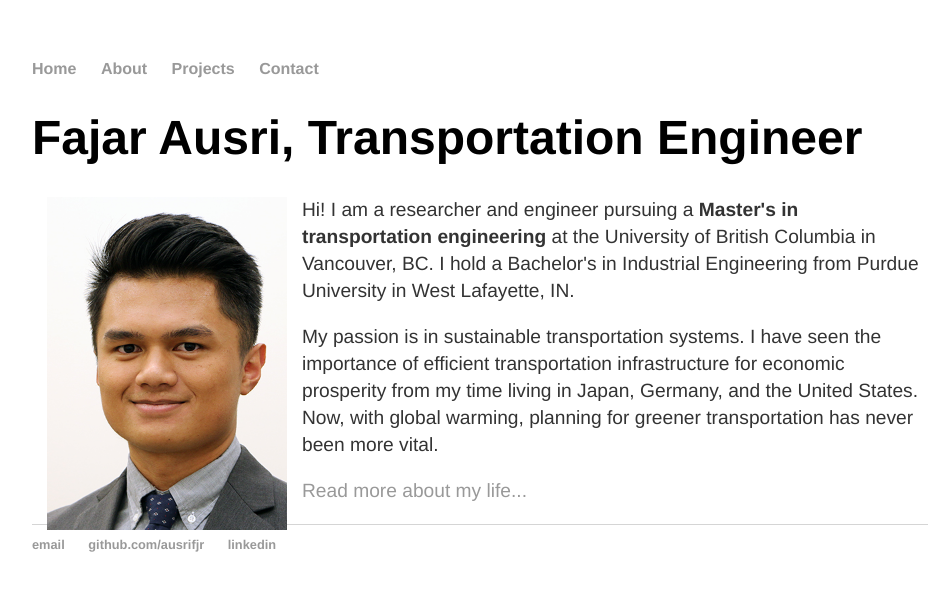
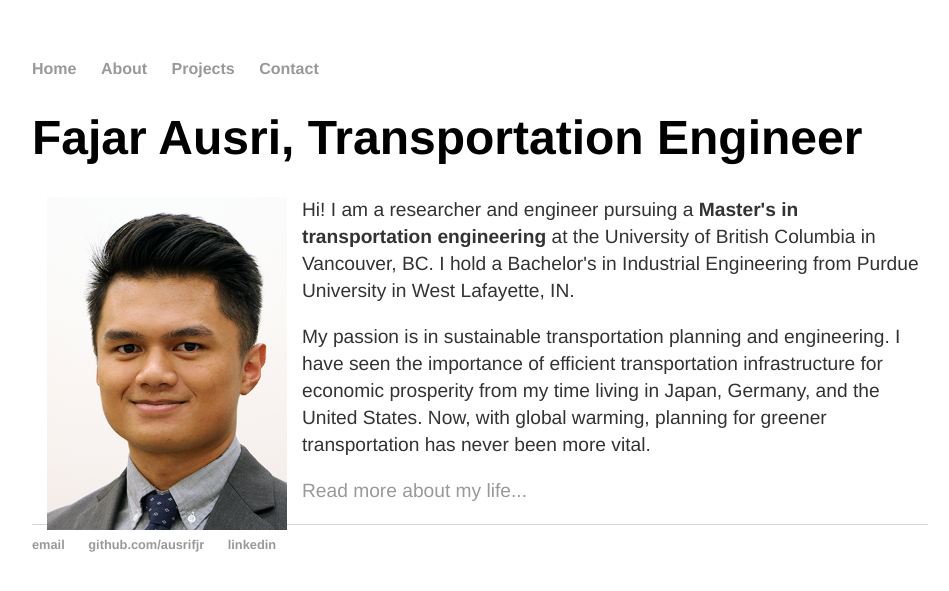
Before and after one commit to ausrifjr/ausrifjr.github.io, a Jekyll site: the page built from index.html, in a window 1280 px wide. Shown: the top 591 px of the page, without its empty margins (160-1109 px from the left). Built offline with Jekyll 4.4.1, drawn with Linux system fonts in a browser that asks for light colours.

Commit message:
Update index.html

```diff
--- a/index.html
+++ b/index.html
@@ -7,6 +7,6 @@ title: Fajar Ausri
 	<p><img style="padding: 0 15px; float: left;" src="/assets/Photo_20170916b.jpg" alt="Fajar Ausri" width="240" height="333"></p>
 	<p style="margin-top: 20px;"> </p>
 	<p>Hi! I am a researcher and engineer pursuing a <b>Master's in transportation engineering</b> at the University of British Columbia in Vancouver, BC. I hold a Bachelor's in Industrial Engineering from Purdue University in West Lafayette, IN.</p>
-	<p>My passion is in sustainable transportation systems. I have seen the importance of efficient transportation infrastructure for economic prosperity from my time living in Japan, Germany, and the United States. Now, with global warming, planning for greener transportation has never been more vital.</p>
+	<p>My passion is in sustainable transportation planning and engineering. I have seen the importance of efficient transportation infrastructure for economic prosperity from my time living in Japan, Germany, and the United States. Now, with global warming, planning for greener transportation has never been more vital.</p>
 	<p><a href="/about">Read more about my life...</a></p>
 </div><!-- /.blurb -->
```
